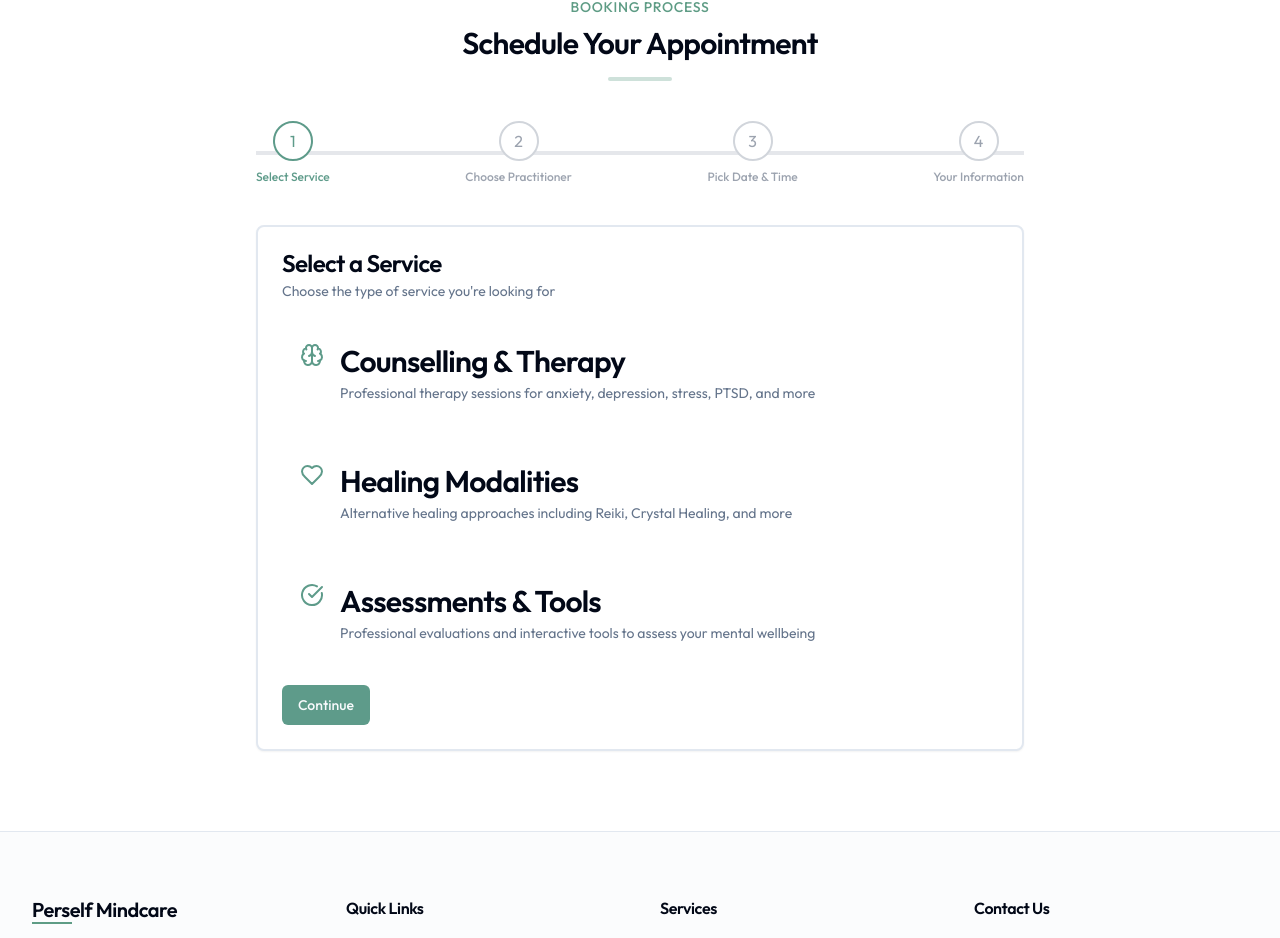
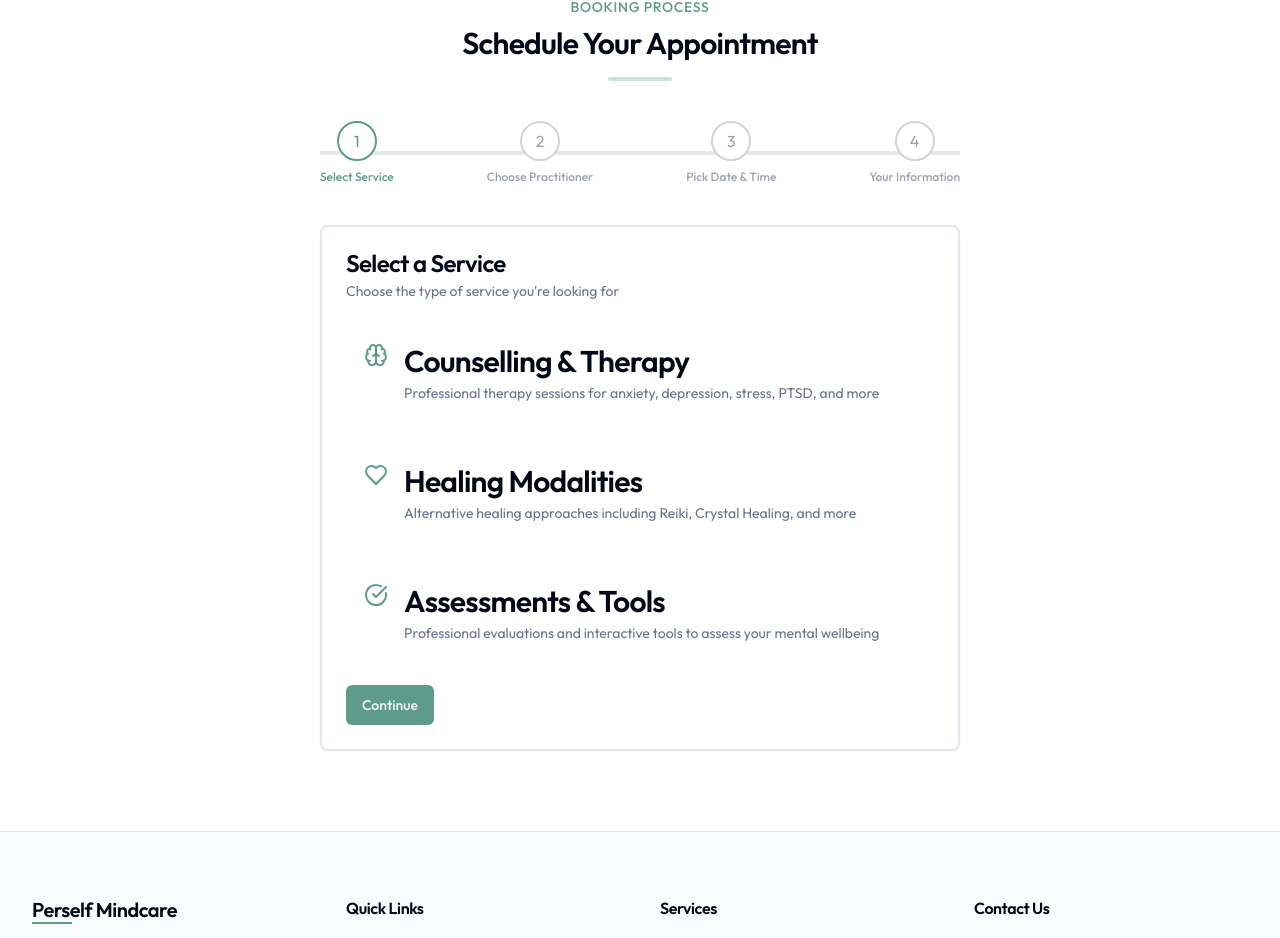
Before and after one commit to akasaam/perself-wellness-journey, a React (Vite) app: page /booking in a window 1280 px wide. Shown: the part 619-1557 px from the top of the page. Built offline with nearby package versions, Linux system fonts and the light colour scheme.

Commit message:
Fix alignments on Booking page
Addresses alignment issues in the date and time selection area of the Booking page.

```diff
--- a/src/pages/Booking.tsx
+++ b/src/pages/Booking.tsx
@@ -1,4 +1,3 @@
-
 import React, { useState } from "react";
 import Layout from "@/components/Layout";
 import HeroSection from "@/components/HeroSection";
@@ -250,7 +249,7 @@ const Booking = () => {
             centered
           />
 
-          <div className="max-w-3xl mx-auto">
+          <div className="max-w-2xl mx-auto px-4 w-full">
             {/* Step Indicators */}
             <div className="flex justify-between mb-10 relative">
               <div className="absolute top-1/2 left-0 right-0 h-1 bg-gray-200 -translate-y-1/2 z-0"></div>
@@ -292,7 +291,7 @@ const Booking = () => {
             </div>
 
             {/* Booking Form */}
-            <Card className="border-2">
+            <Card className="border-2 shadow-sm">
               <CardHeader>
                 <CardTitle>
                   {step === 1
```
